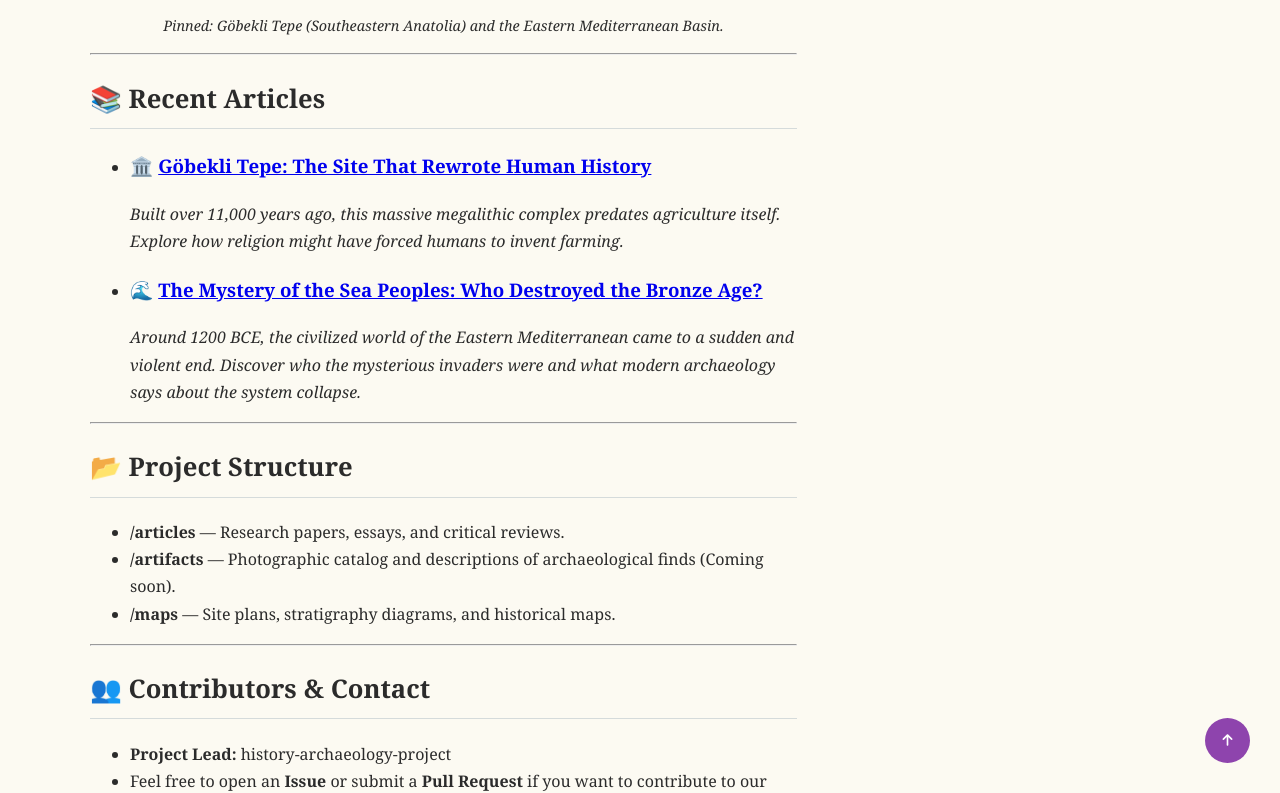
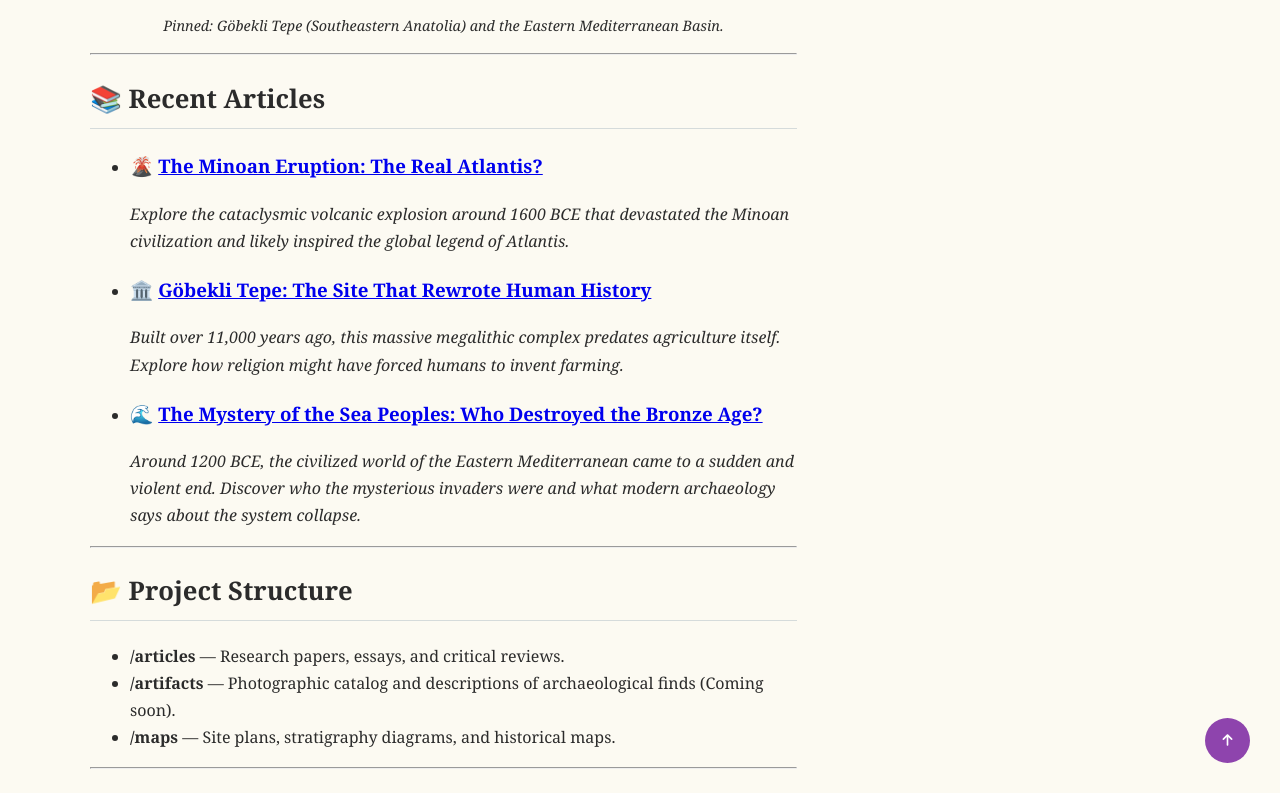
Before and after one commit to history-archaeology-project/history-archaeology-project.github.io, a Jekyll site: the page built from index.md, in a window 1280 px wide and 900 px high, scrolled down 1044 px, cut to the strip 107-900 px from the top of the window. Built offline with Jekyll 4.4.1, drawn with Linux system fonts in a browser that asks for light colours.

Commit message:
Update index.md

```diff
--- a/index.md
+++ b/index.md
@@ -22,6 +22,9 @@ Explore the geographic locations of our archaeological and historical investigat
 
 ## 📚 Recent Articles
 
+*   ### 🌋 [The Minoan Eruption: The Real Atlantis?](/articles/minoan-eruption)
+    *Explore the cataclysmic volcanic explosion around 1600 BCE that devastated the Minoan civilization and likely inspired the global legend of Atlantis.*
+
 *   ### 🏛️ [Göbekli Tepe: The Site That Rewrote Human History](/articles/gobekli-tepe)
     *Built over 11,000 years ago, this massive megalithic complex predates agriculture itself. Explore how religion might have forced humans to invent farming.*
 
```
